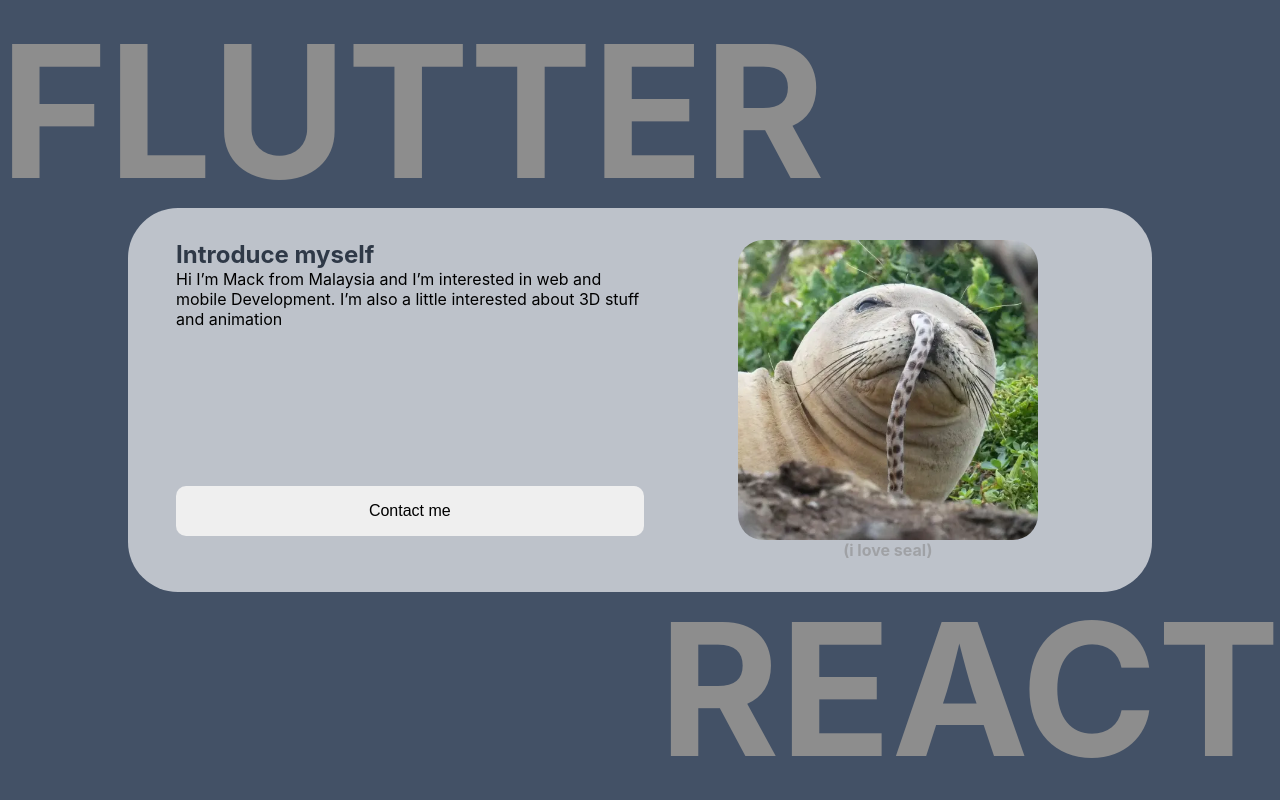
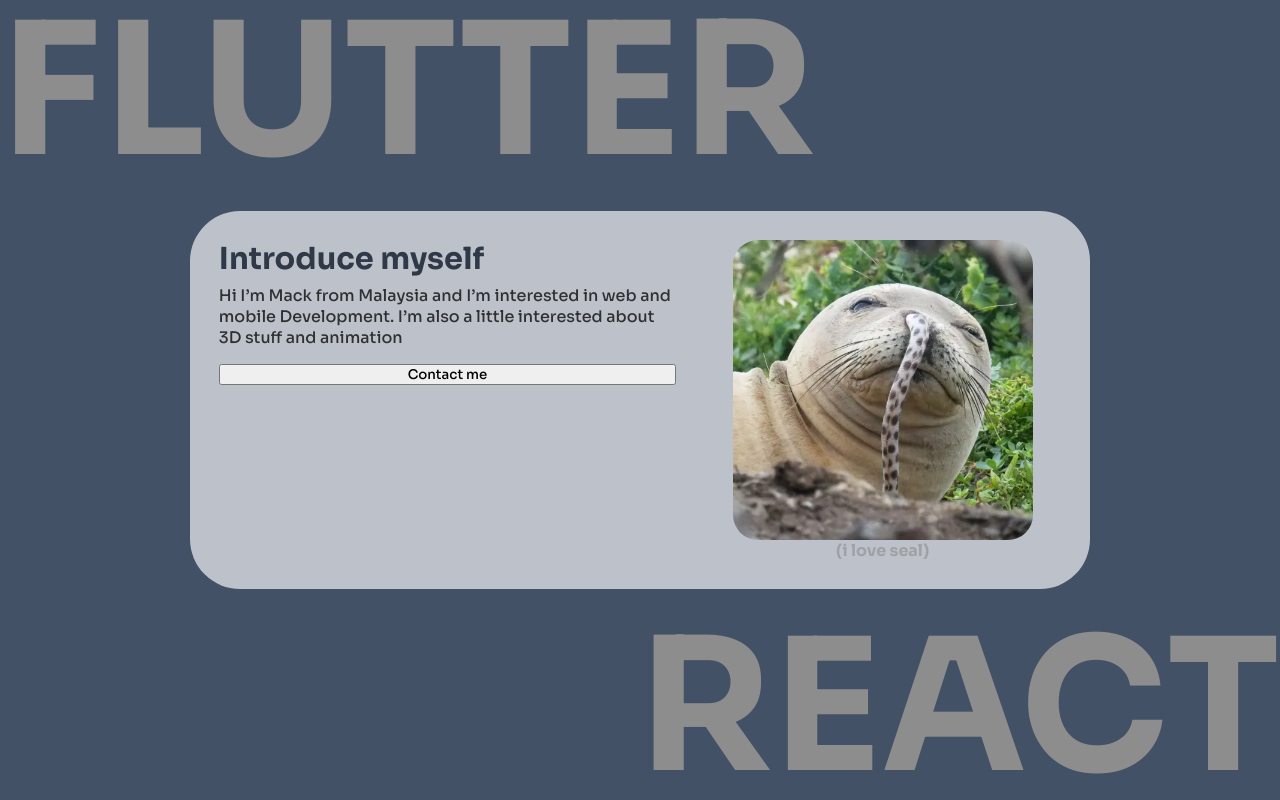
Before and after one commit to Mman7/Portfolio, a React (Vite) app: page / in a window 1280 px wide. Built offline with nearby package versions, Linux system fonts and the light colour scheme.

Commit message:
update✅ style

```diff
--- a/src/App.scss
+++ b/src/App.scss
@@ -1,7 +1,9 @@
+@import url("https://fonts.googleapis.com/css2?family=Sora:wght@500;700&display=swap");
 * {
   margin: 0;
   padding: 0;
   box-sizing: border-box;
+  font-family: "Sora", sans-serif;
 }
 .App {
   width: 100vw;
@@ -10,6 +12,21 @@
   display: flex;
   justify-content: center;
   align-items: center;
+  .icon {
+    font-size: 5rem;
+    position: fixed;
+    color: white;
+    top: 0;
+    height: 100vh;
+    opacity: 0.6;
+  }
+  .arrow-right-icon {
+    right: clamp(-25px, calc(-25px + 1vw), 5px);
+  }
+
+  .arrow-left-icon {
+    left: -25px;
+  }
 }
 .background-text {
   position: fixed;
@@ -27,39 +44,72 @@
   }
   .flutter-text,
   .react-text {
+    pointer-events: none;
+    user-select: none;
+    line-height: 1;
     color: #8d8d8d;
     font-size: calc(3.5rem + 10vw);
   }
 }
+.home-page,
+.project,
+.contact {
+  z-index: 6;
+  animation: fadeIn 0.3s ease;
+}
+@keyframes fadeIn {
+  from {
+    opacity: 0;
+    transform: translateX(50px);
+  }
+  to {
+    opacity: 1;
+    transform: translateX(0px);
+  }
+}
 .home-page {
   width: 80%;
+  max-width: 900px;
   z-index: 5;
   border-radius: 50px;
-  background: rgba(220, 223, 228, 0.8);
-  padding: 2em 3em;
+  background: #dcdfe4cc;
+  padding: 1.8em;
   display: flex;
   flex-direction: column-reverse;
   .self-introduce {
     display: flex;
     flex-direction: column;
     h1 {
-      font-size: 1.5rem;
+      margin-bottom: 0.25em;
+      font-size: clamp(1rem, calc(1.1rem + 1vw), 2rem);
       color: darken(#435166, 10);
+      font-weight: 700;
+    }
+    span {
+      font-weight: bold;
     }
     p {
+      font-weight: 500;
+      font-size: clamp(1rem, calc(0.8rem + 1vw), 1rem);
+      margin-bottom: 1rem;
+      opacity: 0.75;
+    }
+    .contact-btn {
+      font-weight: bold;
       font-size: 1rem;
-      margin-bottom: 1rem;
-    }
-    button {
-      font-size: 1rem;
-      padding: 1em 1.5em;
       border-radius: 10px;
       outline: none;
       border: none;
       margin-top: auto;
-      margin-bottom: 1.5em;
-      &:hover {
-        background: #435166;
+      padding: 0;
+      overflow: hidden;
+      .contact-btn-link {
+        width: 100%;
+        margin: 0;
+        text-decoration: none;
+        color: white;
+        padding: 0.5em 1em;
+        transition: all 0.35s;
       }
     }
   }
@@ -82,7 +132,17 @@
     }
   }
 }
-@media screen and (min-width: 750px) {
+.project {
+  background: red;
+  width: 400px;
+  height: 300px;
+}
+.contact {
+  background: blue;
+  width: 400px;
+  height: 300px;
+}
+@media screen and (min-width: 700px) {
   * {
     .home-page {
       flex-direction: row;
```
